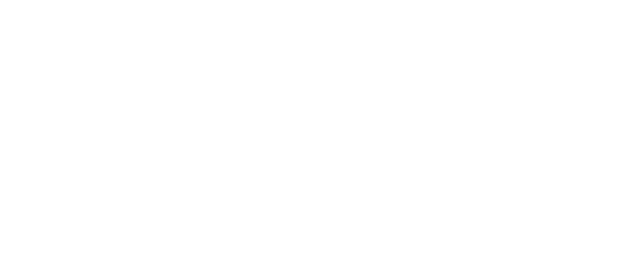
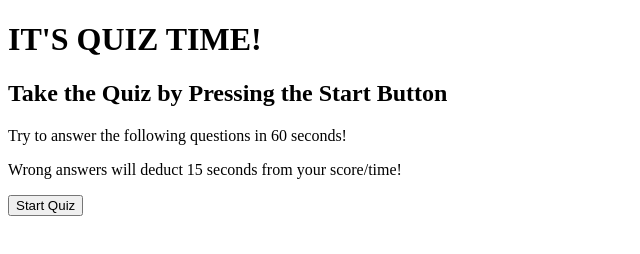
Before and after one commit to tdusenbury/Timed-JS-Quiz, a plain HTML site: page index.html in a window 1280 px wide. Shown: the whole page, without its empty margins (0-640 px from the left). Drawn offline with Linux system fonts and the light colour scheme.

Commit message:
add title, instructions, and button to home page

```diff
--- a/index.html
+++ b/index.html
@@ -10,6 +10,17 @@
     </head>
 
 
+    <body>
+        <div class="home-page"></div>
+            <h1>IT'S QUIZ TIME!</h1>
+            <h2>Take the Quiz by Pressing the Start Button</h2>
+            <p>Try to answer the following questions in 60 seconds!</p>
+            <p>Wrong answers will deduct 15 seconds from your score/time!</p>
+            <button type="button" id="myBtn" onclick="myFunction()">Start Quiz</button>
+
+
+
+    </body>
 
 
 
```
